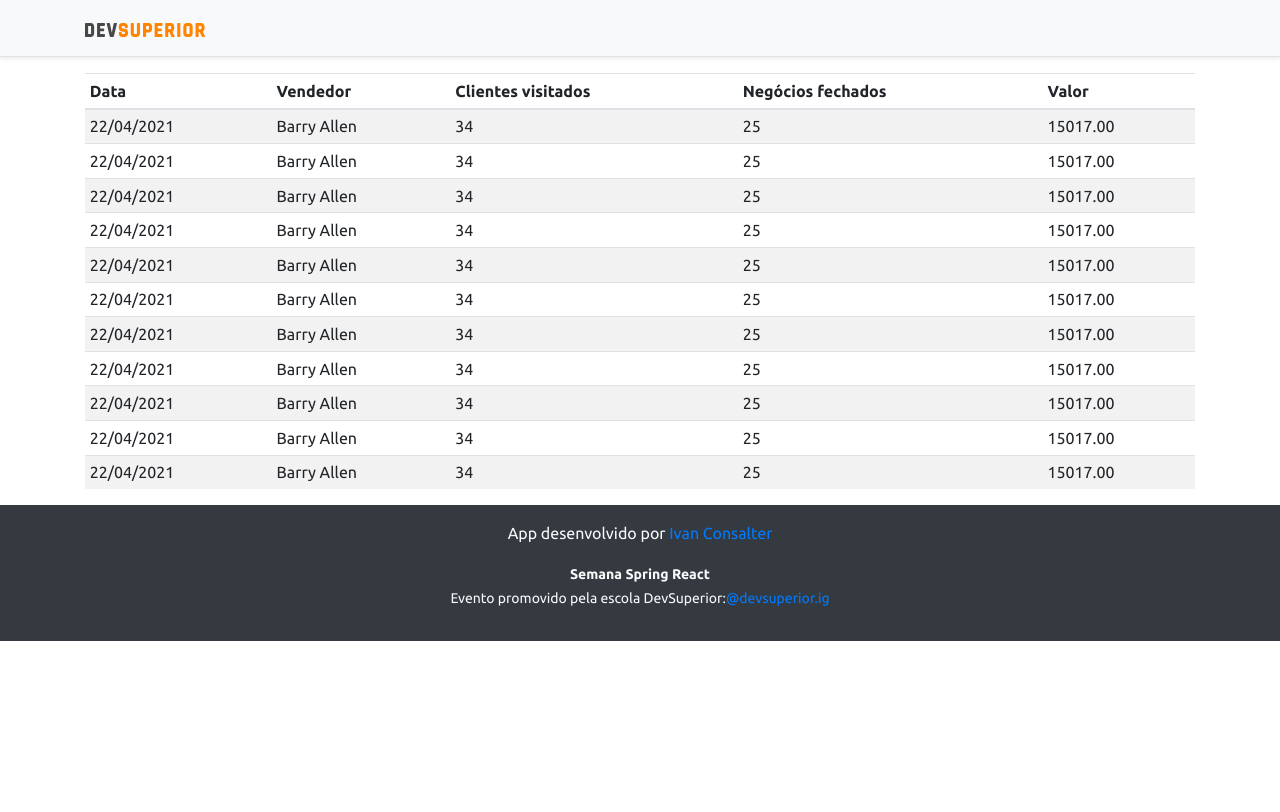
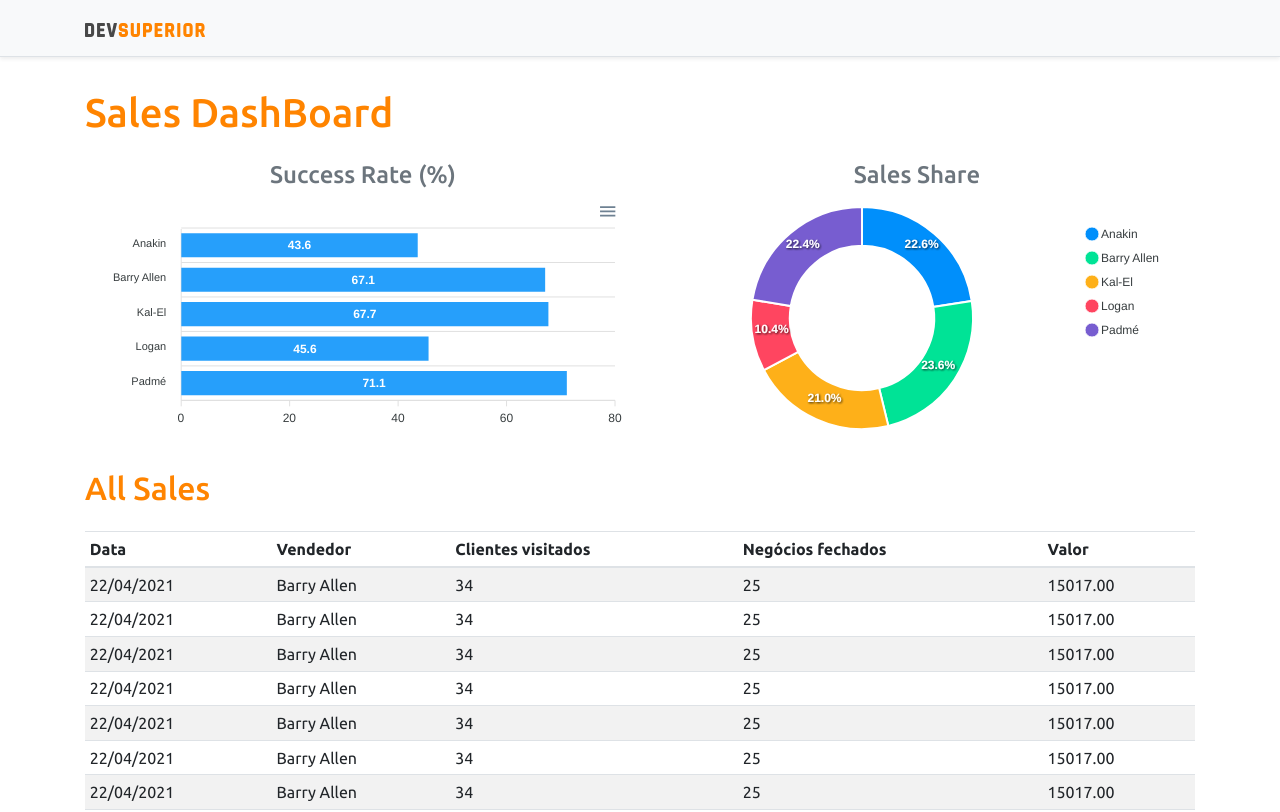
Before and after one commit to IvanConsalter/Project_SDS_3.0, a React (Create React App) app in the folder frontend/: page / in a window 1280 px wide. Shown: the top 812 px of the page. Built offline with nearby package versions, Linux system fonts and the light colour scheme.

Commit message:
static charts

```diff
--- a/frontend/package.json
+++ b/frontend/package.json
@@ -12,10 +12,12 @@
     "@types/node": "^12.0.0",
     "@types/react": "^17.0.0",
     "@types/react-dom": "^17.0.0",
+    "apexcharts": "^3.26.1",
     "bootstrap": "^4.6.0",
     "jquery": "1.9.1",
     "popper.js": "^1.16.1",
     "react": "^17.0.2",
+    "react-apexcharts": "^1.3.9",
     "react-dom": "^17.0.2",
     "react-scripts": "4.0.3",
     "typescript": "^4.1.2",
--- a/frontend/src/App.tsx
+++ b/frontend/src/App.tsx
@@ -1,6 +1,8 @@
 import NavBar from 'components/NavBar';
 import Footer from 'components/Footer';
 import DataTable from 'components/DataTable';
+import BarChart from 'components/BarChart';
+import DonutChart from 'components/DonutChart';
 
 function App() {
   return (
@@ -8,6 +10,21 @@ function App() {
     <div>
       <NavBar />
       <div className="container">
+        <h1 className="text-primary py-3">Sales DashBoard</h1>
+        <div className="row px-3">
+          <div className="col-6">
+            <h4 className="text-secondary text-center">Success Rate (%)</h4>
+            <BarChart />
+          </div>
+          <div className="col-6">
+          <h4 className="text-secondary text-center">Sales Share</h4>
+            <DonutChart />
+          </div>
+        </div>
+
+        <div>
+          <h2 className="text-primary py-3">All Sales</h2>
+        </div>
         <DataTable />
       </div>
       <Footer />
--- /dev/null
+++ b/frontend/src/components/BarChart/index.tsx
@@ -0,0 +1,35 @@
+import Chart from 'react-apexcharts';
+
+const BarChart = () => {
+
+    const options = {
+        plotOptions: {
+            bar: {
+                horizontal: true,
+            }
+        },
+    };
+
+    const mockData = {
+        labels: {
+            categories: ['Anakin', 'Barry Allen', 'Kal-El', 'Logan', 'Padmé']
+        },
+        series: [
+            {
+                name: "% Sucesso",
+                data: [43.6, 67.1, 67.7, 45.6, 71.1]
+            }
+        ]
+    };
+
+    return (
+        <Chart
+            options={{ ...options, xaxis: mockData.labels}}
+            series={mockData.series}
+            type="bar"
+            height="240"
+        />
+    );
+}
+
+export default BarChart;
--- /dev/null
+++ b/frontend/src/components/DonutChart/index.tsx
@@ -0,0 +1,26 @@
+import Chart from 'react-apexcharts';
+
+const DonutChart = () => {
+
+    const mockData = {
+        series: [477138, 499928, 444867, 220426, 473088],
+        labels: ['Anakin', 'Barry Allen', 'Kal-El', 'Logan', 'Padmé']
+    }
+
+    const options = {
+        legend: {
+            show: true
+        }
+    }
+
+    return (
+        <Chart
+            options={{...options, labels: mockData.labels}}
+            series={mockData.series}
+            type="donut"
+            height="240"
+        />
+    );
+}
+
+export default DonutChart;
```
Also changed, not shown: 1 other file (tests, documents, lock files or other folders).
